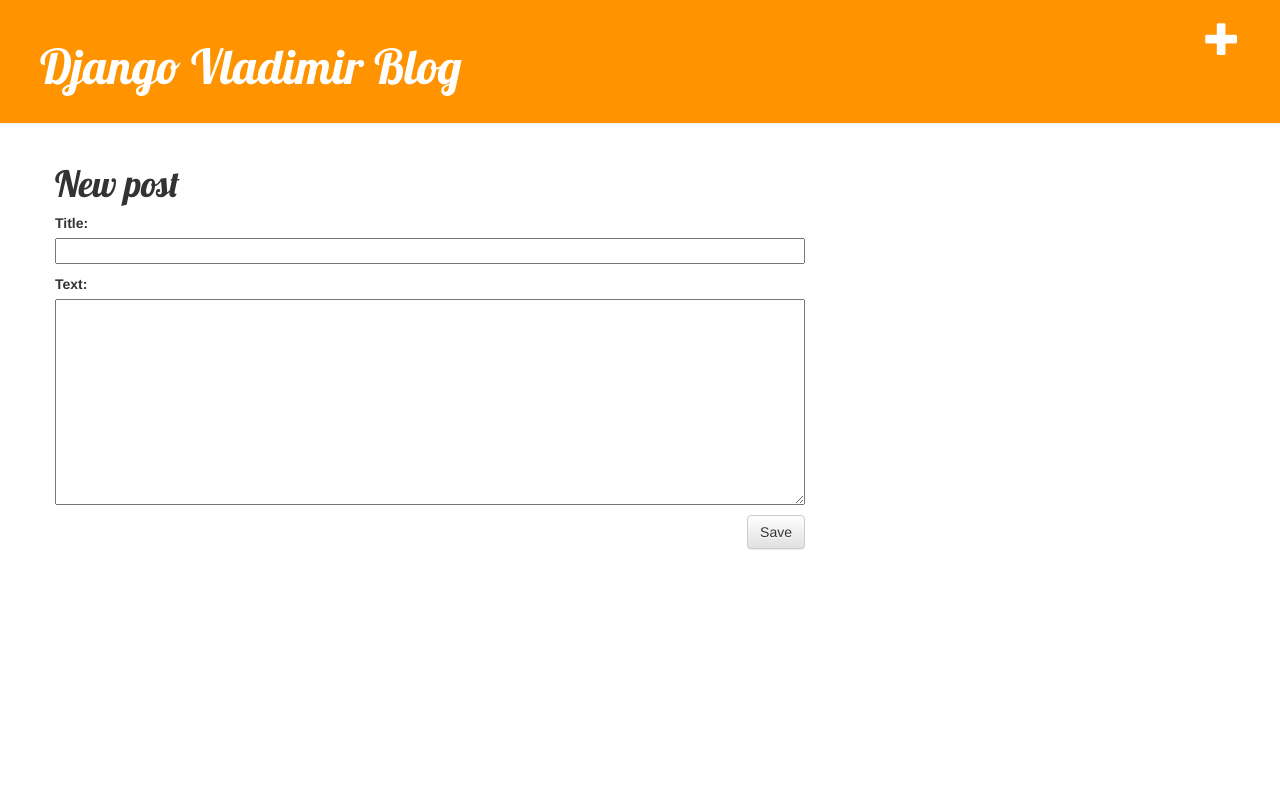
After one commit to yvv4git/Django-development, a Django app: page /post/new/ in a window 1280 px wide. The commit adds this page. Run offline with Django 3.2, Linux system fonts and the light colour scheme; some libraries are stand-ins or nearby versions.

Commit message:
Forms in django

```diff
--- /dev/null
+++ b/blog/forms.py
@@ -0,0 +1,8 @@
+# -*- coding: utf-8 -*-
+from django import forms            # импортируем формы
+from .models import Post            # импортируем нашу модель
+
+class PostForm(forms.ModelForm):
+    class Meta:
+        model = Post                    # какая модель будет использоваться для созадания формы
+        fields = ('title', 'text',)     # какие поля будут у формы
--- a/blog/models.py
+++ b/blog/models.py
@@ -13,6 +13,7 @@
     created_date = models.DateTimeField(default=timezone.now)
     published_date = models.DateTimeField(blank=True, null=True)
 
+    # этот метод сохраняет в бд данные модели
     def publish(self):
         self.published_date = timezone.now()
         self.save()
--- /dev/null
+++ b/blog/templates/blog/base.html
@@ -0,0 +1,24 @@
+    {% load staticfiles %}
+    <html>
+        <head>
+            <title>Django dev</title>
+            <link rel="stylesheet" href="//maxcdn.bootstrapcdn.com/bootstrap/3.2.0/css/bootstrap.min.css">
+            <link rel="stylesheet" href="//maxcdn.bootstrapcdn.com/bootstrap/3.2.0/css/bootstrap-theme.min.css">
+            <link href='//fonts.googleapis.com/css?family=Lobster&subset=latin,latin-ext' rel='stylesheet' type='text/css'>
+            <link rel="stylesheet" href="{% static 'css/blog.css' %}">
+        </head>
+		<body>
+			<div class="page-header">
+				<a href="{% url 'post_new' %}" class="top-menu"><span class="glyphicon glyphicon-plus"></span></a>
+				<h1><a href="/">Django Vladimir Blog</a></h1>
+			</div>
+			<div class="content container">
+				<div class="row">
+					<div class="col-md-8">
+					{% block content %}
+					{% endblock %}
+					</div>
+				</div>
+			</div>
+		</body>
+    </html>
--- /dev/null
+++ b/blog/templates/blog/post_edit.html
@@ -0,0 +1,9 @@
+{% extends 'blog/base.html' %}
+
+{% block content %}
+	<h1>New post</h1>
+	<form method="POST" class="post-form">{% csrf_token %}
+		{{ form.as_p }}
+		<button type="submit" class="save btn btn-default">Save</button>
+	</form>
+{% endblock %}
--- /dev/null
+++ b/blog/urls.py
@@ -0,0 +1,12 @@
+# -*- coding: utf-8 -*-
+from django.conf.urls import url
+from . import views
+
+#from blog import views
+
+urlpatterns = [
+    url(r'^$', views.post_list, name='post_list'),
+    url(r'^post/(?P<pk>[0-9]+)/$', views.post_detail, name='post_detail'),
+    url(r'^post/new/$', views.post_new, name='post_new'),
+    url(r'^post/(?P<pk>[0-9]+)/edit/$', views.post_edit, name='post_edit'),
+]
--- a/blog/views.py
+++ b/blog/views.py
@@ -1,14 +1,56 @@
 # -*- coding: utf-8 -*-
 from __future__ import unicode_literals
 
-from django.shortcuts import render
+from django.shortcuts import render, get_object_or_404
 
 from django.http import HttpResponse
 from django.utils import timezone
 from .models import Post
+from .forms import PostForm
+
+from django.shortcuts import redirect
 
 # Create your views here.
 def index(request):
 	#return HttpResponse("Hello, Man!")
 	posts = Post.objects.filter(published_date__lte=timezone.now()).order_by('published_date')
 	return render(request, 'blog/post_list.html', {'posts': posts})
+
+# post_list - то самое name='post_list' из urls.py
+def post_list(request):
+	posts = Post.objects.filter(published_date__lte=timezone.now()).order_by('published_date')
+	return render(request, 'blog/post_list.html', {'posts': posts}) # render собирает страницу из шиблона
+
+
+def post_detail(request, pk):
+	post = get_object_or_404(Post, pk=pk)
+	return render(request, 'blog/post_detail.html', {'post': post})
+
+
+def post_new(request):
+	if request.method == "POST":
+		form = PostForm(request.POST)
+		if form.is_valid():
+			post = form.save(commit=False)
+			post.author = request.user
+			post.published_date = timezone.now()
+			post.save()
+			return redirect('post_detail', pk=post.pk)
+	else:
+		form = PostForm()
+	return render(request, 'blog/post_edit.html', {'form': form})
+
+
+def post_edit(request, pk):
+	post = get_object_or_404(Post, pk=pk)
+	if request.method == "POST":
+		form = PostForm(request.POST, instance=post)
+		if form.is_valid():
+			post = form.save(commit=False)
+			post.author = request.user
+			post.published_date = timezone.now()
+			post.save()
+			return redirect('post_detail', pk=post.pk)
+	else:
+		form = PostForm(instance=post)
+	return render(request, 'blog/post_edit.html', {'form': form})
--- a/site_django/urls.py
+++ b/site_django/urls.py
@@ -1,3 +1,4 @@
+# -*- coding: utf-8 -*-
 """site_django URL Configuration
 
 The `urlpatterns` list routes URLs to views. For more information please see:
@@ -13,12 +14,13 @@
     1. Import the include() function: from django.conf.urls import url, include
     2. Add a URL to urlpatterns:  url(r'^blog/', include('blog.urls'))
 """
-from django.conf.urls import url
+from django.conf.urls import url, include
 from django.contrib import admin
 
-from blog import views
+#from blog import views
 
 urlpatterns = [
     url(r'^admin/', admin.site.urls),
-    url(r'^blog/', views.index, name='index'),
+    url(r'', include('blog.urls')),
+    #url(r'^blog/', views.index, name='index'),
 ]
--- /dev/null
+++ b/static/css/blog.css
@@ -0,0 +1,47 @@
+    .page-header {
+        background-color: #ff9400;
+        margin-top: 0;
+        padding: 20px 20px 20px 40px;
+    }
+
+    .page-header h1, .page-header h1 a, .page-header h1 a:visited, .page-header h1 a:active {
+        color: #ffffff;
+        font-size: 36pt;
+        text-decoration: none;
+    }
+
+    .content {
+        margin-left: 40px;
+    }
+
+    h1, h2, h3, h4 {
+        font-family: 'Lobster', cursive;
+    }
+
+    .date {
+        float: right;
+        color: #828282;
+    }
+
+    .save {
+        float: right;
+    }
+
+    .post-form textarea, .post-form input {
+        width: 100%;
+    }
+
+    .top-menu, .top-menu:hover, .top-menu:visited {
+        color: #ffffff;
+        float: right;
+        font-size: 26pt;
+        margin-right: 20px;
+    }
+
+    .post {
+        margin-bottom: 70px;
+    }
+
+    .post h1 a, .post h1 a:visited {
+        color: #000000;
+    }
```
Also changed, not shown: blog/templates/blog/post_detail.html (added, +14 -0 lines), blog/templates/blog/post_list.html (+12 -29 lines), db.sqlite3, 5 other files.
